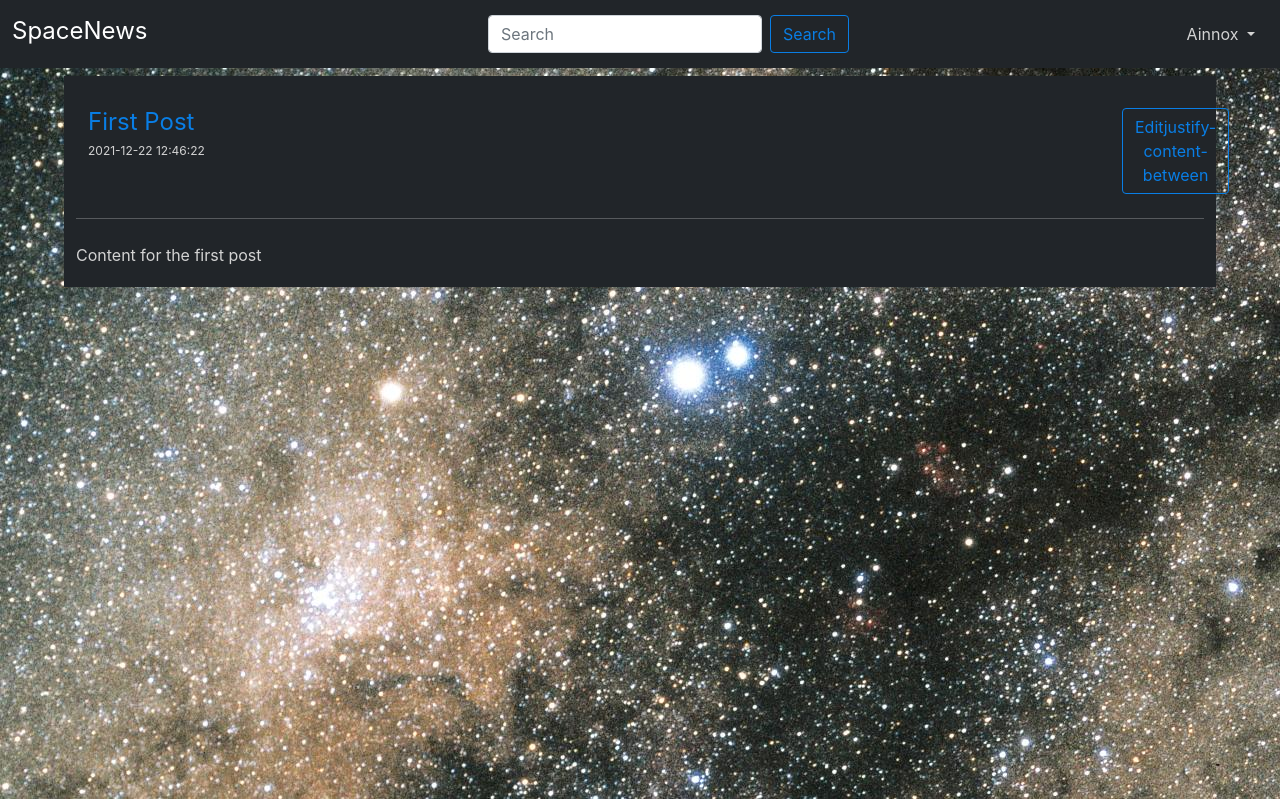
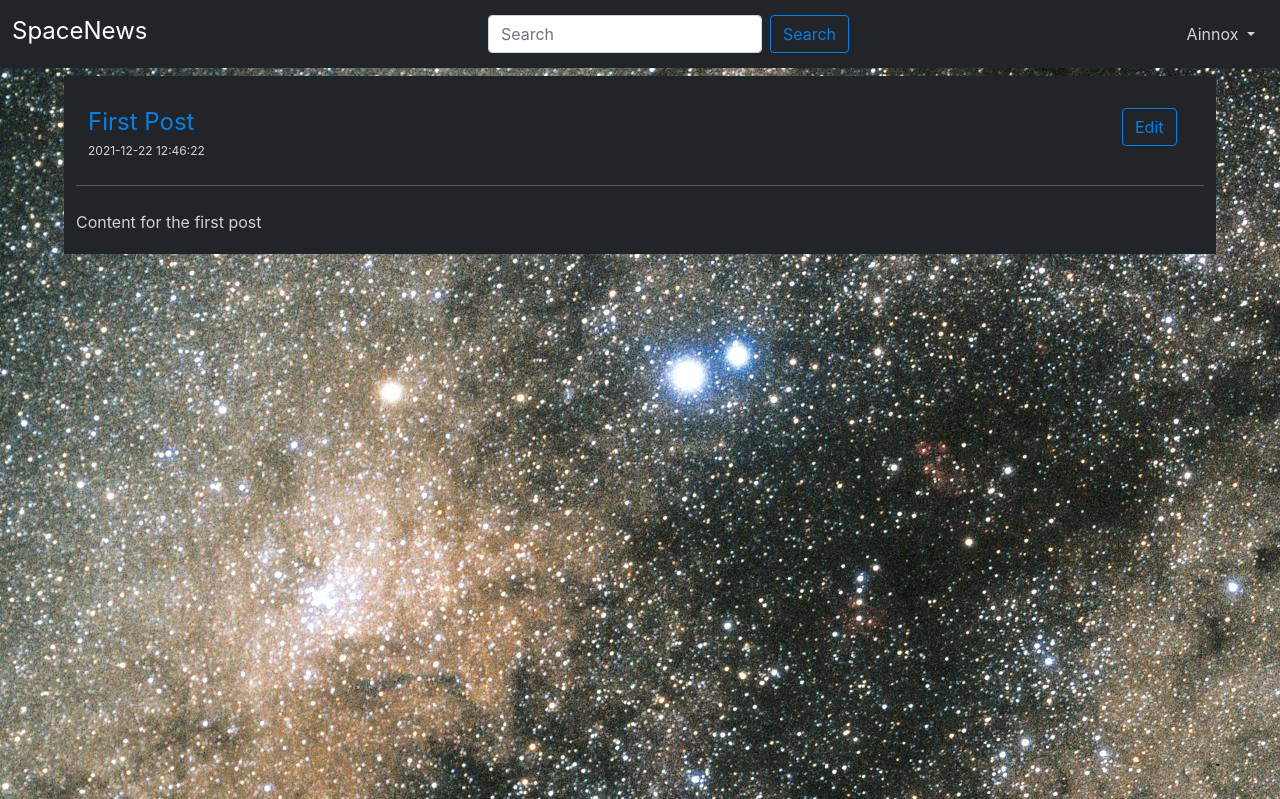
Before and after one commit to Ainnox/Projet_Webb, a Flask app: page /1 in a window 1280 px wide. Shown: the top 799 px of the page. Run offline with Flask 2, Linux system fonts and the light colour scheme; a user stored in the database is signed in; data comes from the database, SQL or seed files in the repository.

Commit message:
Je bidouille toujours le css

```diff
--- a/project/templates/post.html
+++ b/project/templates/post.html
@@ -13,7 +13,7 @@
                 {% if session['admin'] == 1 %}
                 <form class="d-flex mt-3" action="{{ url_for('main.edit', id=post['id']) }}">
                     <button class="btn my_button" type="submit">
-                        Editjustify-content-between
+                        Edit
                     </button>
                 </form>
                 {% endif %}
```
